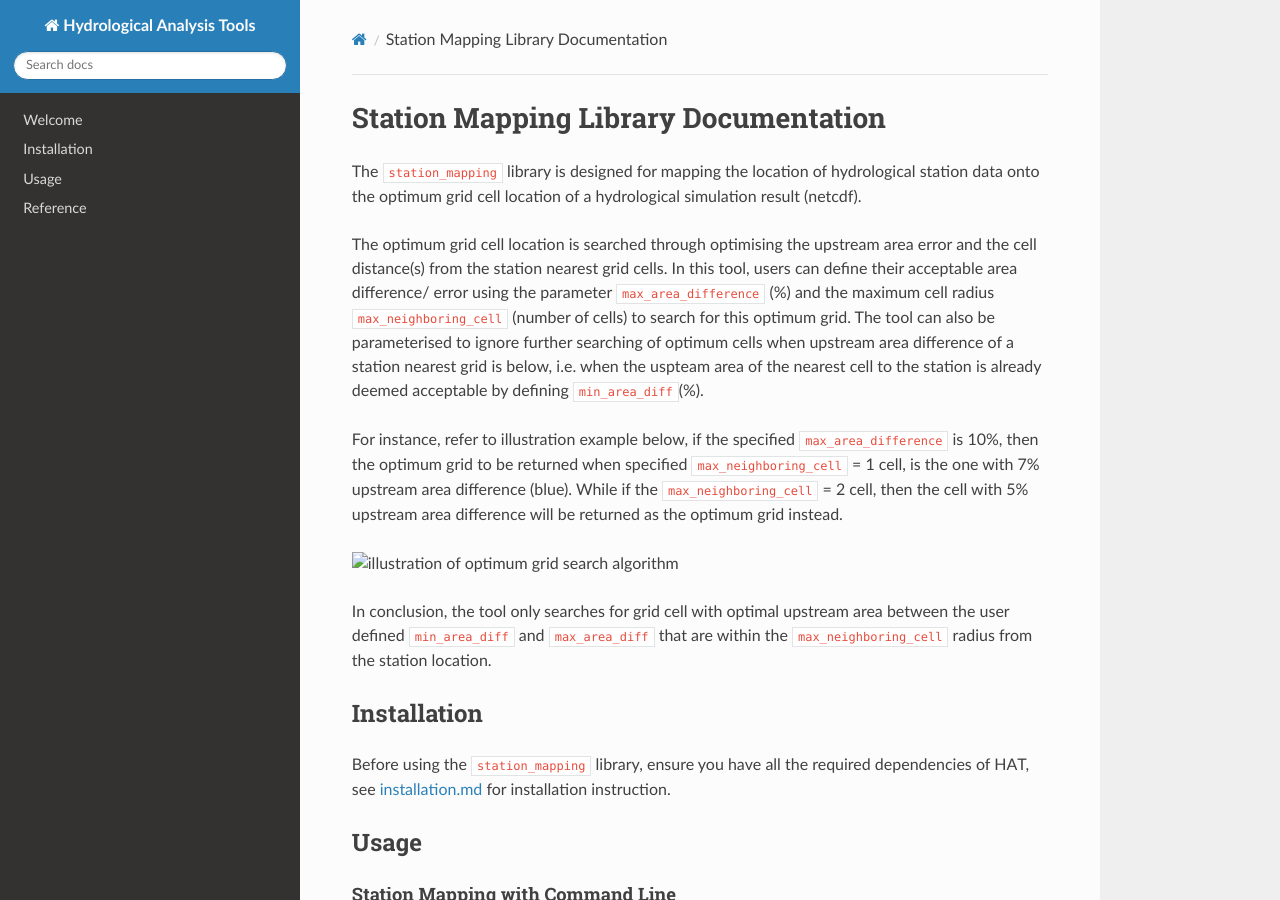
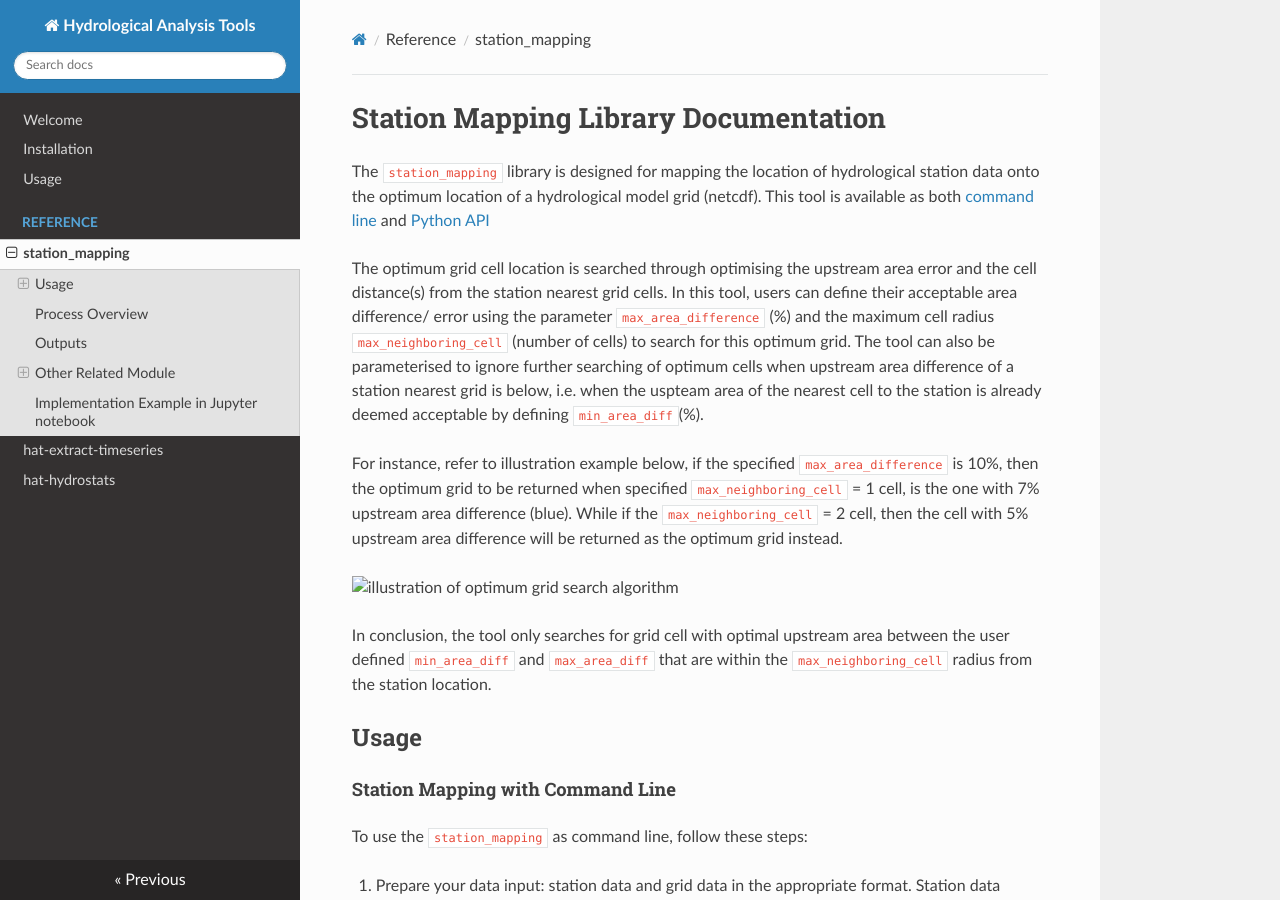
Before and after one commit to ecmwf/hat, an MkDocs documentation site: the page built from docs/station_mapping.md, in a window 1280 px wide and 900 px high. Built offline with MkDocs 1.6.1, drawn with Linux system fonts in a browser that asks for light colours; nearby versions of some CDN libraries.

Commit message:
updated documentation

```diff
--- a/docs/station_mapping.md
+++ b/docs/station_mapping.md
@@ -2,7 +2,8 @@
 Station Mapping Library Documentation
 =====================================
 
-The `station_mapping` library is designed for mapping the location of hydrological station data onto the optimum grid cell location of a hydrological simulation result (netcdf).
+The `station_mapping` library is designed for mapping the location of hydrological station data onto the optimum location of a hydrological model grid (netcdf).
+This tool is available as both [command line](#station-mapping-with-command-line) and [Python API](#station-mapping-as-python-script-eg-called-within-jupyter-notebook-or-python-file)
 
 The optimum grid cell location is searched through optimising the upstream area error and the cell distance(s) from the station nearest grid cells. In this tool, users can define their acceptable area difference/ error using the parameter `max_area_difference` (%) and the maximum cell radius `max_neighboring_cell` (number of cells) to search for this optimum grid. The tool can also be parameterised to ignore further searching of optimum cells when upstream area difference of a station nearest grid is below, i.e. when the uspteam area of the nearest cell to the station is already deemed acceptable by defining `min_area_diff`(%).
 
@@ -11,12 +12,6 @@ For instance, refer to illustration example below, if the specified `max_area_di
 <img src="station_mapping_search_algo.svg" alt="illustration of optimum grid search algorithm" width="400"/>
 
 In conclusion, the tool only searches for grid cell with optimal upstream area between the user defined `min_area_diff` and `max_area_diff` that are within the `max_neighboring_cell` radius from the station location.
-
-
-Installation
-------------
-
-Before using the `station_mapping` library, ensure you have all the required dependencies of HAT, see [installation.md](installation.md) for installation instruction.
 
 
 Usage
@@ -117,7 +112,7 @@ if the "out_directory" in the `configuration` is specified, then the following f
 Other Related Module
 --------------------
 
-#### evaluation
+#### `evaluation`
 An additional module is available to evaluate the performance of the station mapping, in particular the optimum grid cell found for each station. The common case for this evaluation is to compare the resulting optimum grid cells with the manually mapped station, based on their upstream area difference (%), and cell distance(s).
 
 * Main function: `def count_and_analyze_area_distance`
--- a/mkdocs.yml
+++ b/mkdocs.yml
@@ -5,6 +5,9 @@ nav:
     - Welcome: index.md
     - Installation: installation.md
     - Usage: usage.md
-    - Reference: reference.md
+    - Reference:
+        - station_mapping: station_mapping.md
+        - hat-extract-timeseries: hat-extract-timeseries.md
+        - hat-hydrostats: hat-hydrostats.md
 
 theme: readthedocs
```
Also changed, not shown: docs/hat_extract-timeseries.md (added, +30 -0 lines), docs/hat_hydrostats.md (added, +42 -0 lines).
